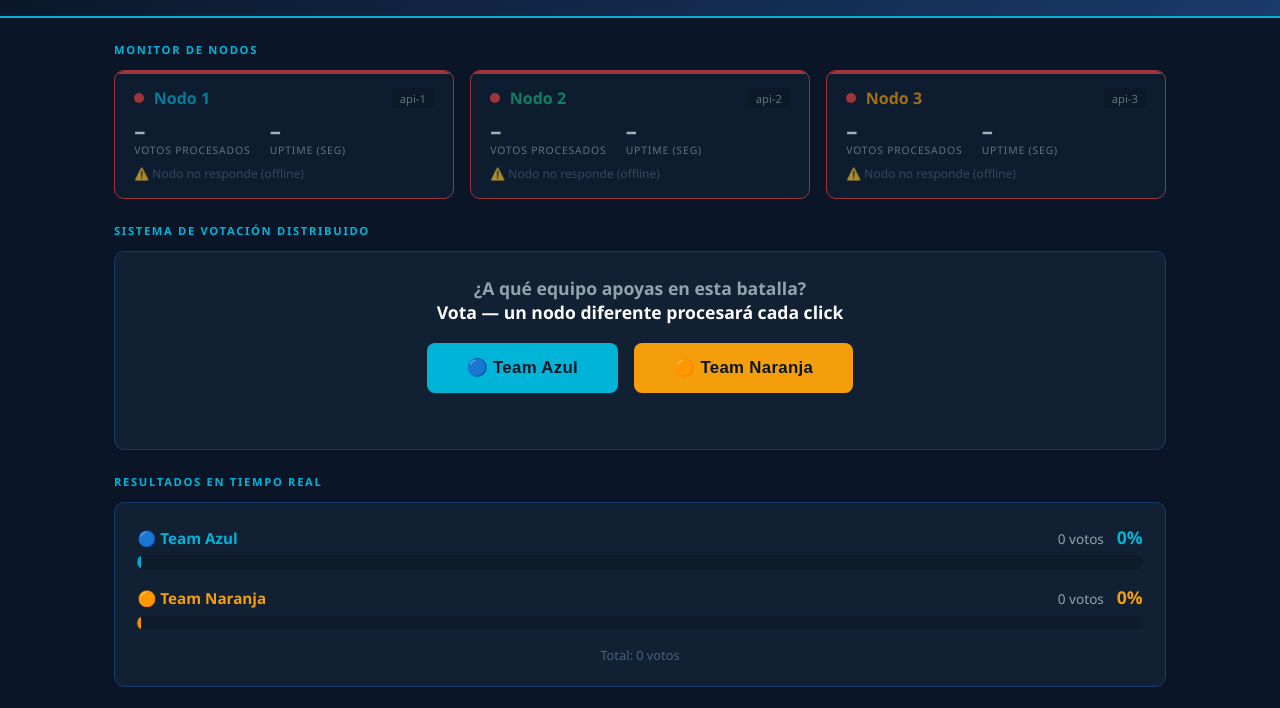
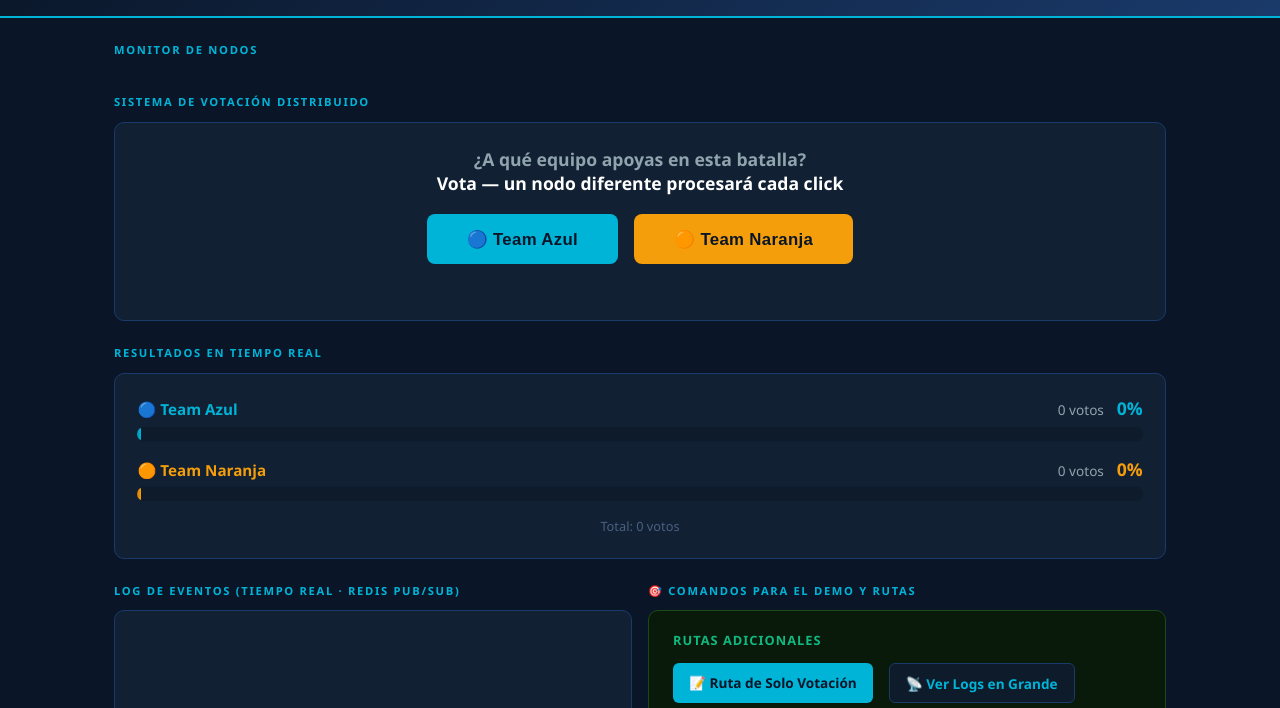
Before and after one commit to Dfsantana1/demo-sd, a plain HTML site: page dashboard/index.html in a window 1280 px wide. Shown: the part 55-763 px from the top of the page. Drawn offline with Linux system fonts and the light colour scheme; no server answers.

Commit message:
feat: auto-discovery of Serverless Nodes

```diff
--- a/dashboard/index.html
+++ b/dashboard/index.html
@@ -257,63 +257,8 @@
   <!-- NODES MONITOR -->
   <section>
     <div class="section-title">Monitor de Nodos</div>
-    <div class="nodes-grid">
-      <div class="node-card" id="card-1" style="--node-color:#00B4D8">
-        <div class="node-header">
-          <div class="status-dot"></div>
-          <div class="node-name" style="color:#00B4D8">Nodo 1</div>
-          <div class="node-tag">api-1</div>
-        </div>
-        <div class="node-stats">
-          <div class="stat">
-            <div class="stat-val" id="votes-1">–</div>
-            <div class="stat-label">Votos procesados</div>
-          </div>
-          <div class="stat">
-            <div class="stat-val" id="uptime-1">–</div>
-            <div class="stat-label">Uptime (seg)</div>
-          </div>
-        </div>
-        <div class="node-uptime" id="status-1">Verificando...</div>
-      </div>
-
-      <div class="node-card" id="card-2" style="--node-color:#10B981">
-        <div class="node-header">
-          <div class="status-dot"></div>
-          <div class="node-name" style="color:#10B981">Nodo 2</div>
-          <div class="node-tag">api-2</div>
-        </div>
-        <div class="node-stats">
-          <div class="stat">
-            <div class="stat-val" id="votes-2">–</div>
-            <div class="stat-label">Votos procesados</div>
-          </div>
-          <div class="stat">
-            <div class="stat-val" id="uptime-2">–</div>
-            <div class="stat-label">Uptime (seg)</div>
-          </div>
-        </div>
-        <div class="node-uptime" id="status-2">Verificando...</div>
-      </div>
-
-      <div class="node-card" id="card-3" style="--node-color:#F59E0B">
-        <div class="node-header">
-          <div class="status-dot"></div>
-          <div class="node-name" style="color:#F59E0B">Nodo 3</div>
-          <div class="node-tag">api-3</div>
-        </div>
-        <div class="node-stats">
-          <div class="stat">
-            <div class="stat-val" id="votes-3">–</div>
-            <div class="stat-label">Votos procesados</div>
-          </div>
-          <div class="stat">
-            <div class="stat-val" id="uptime-3">–</div>
-            <div class="stat-label">Uptime (seg)</div>
-          </div>
-        </div>
-        <div class="node-uptime" id="status-3">Verificando...</div>
-      </div>
+    <div class="nodes-grid" id="nodes-grid">
+      <!-- Los nodos de Railway aparecerán aquí por auto-descubrimiento en tiempo real -->
     </div>
   </section>
 
@@ -436,11 +381,9 @@
   // La variable de entorno API_BASE se inyecta automáticamente al levantar Docker
   const API_BASE = '___API_BASE___';
 
-  const NODE_URLS = [
-    API_BASE + '/api/node/1/status',
-    API_BASE + '/api/node/2/status',
-    API_BASE + '/api/node/3/status',
-  ];
+  // Mapa para trackear el auto-descubrimiento de nodos de Railway (o locales)
+  const activeNodes = new Map();
+
   const logEntries = [];
 
   // ── Votar ──────────────────────────────────────────────────────────────────
@@ -531,6 +474,9 @@
         if (data.type === 'new_vote') {
           updateResults(data.counts);
           addLogEntry(data);
+          registerNode(data.processedBy, data.nodeColor);
+        } else if (data.type === 'connected') {
+          registerNode(data.nodeId, data.nodeColor);
         } else if (data.type === 'reset') {
           updateResults({ A: 0, B: 0 });
           document.getElementById('event-log').innerHTML = '<div class="log-empty">Contadores reseteados</div>';
@@ -546,35 +492,6 @@
     };
   }
 
-  // ── Poll estado de cada nodo individualmente ───────────────────────────────
-  async function pollNodeStatus(nodeNum) {
-    const card    = document.getElementById(`card-${nodeNum}`);
-    const statusEl = document.getElementById(`status-${nodeNum}`);
-    const votesEl  = document.getElementById(`votes-${nodeNum}`);
-    const uptimeEl = document.getElementById(`uptime-${nodeNum}`);
-
-    try {
-      const controller = new AbortController();
-      const timeout = setTimeout(() => controller.abort(), 3000);
-
-      const res  = await fetch(NODE_URLS[nodeNum - 1], { signal: controller.signal });
-      clearTimeout(timeout);
-      const data = await res.json();
-
-      card.className = 'node-card online';
-      votesEl.textContent  = data.votesHandled;
-      uptimeEl.textContent = data.uptime;
-      statusEl.textContent = `Último ping: ${new Date().toLocaleTimeString('es')}`;
-    } catch (_) {
-      card.className = 'node-card offline';
-      votesEl.textContent  = '–';
-      uptimeEl.textContent = '–';
-      statusEl.textContent = '⚠️ Nodo no responde (offline)';
-    }
-  }
-
-  function pollAllNodes() {
-    [1, 2, 3].forEach(pollNodeStatus);
   }
 
   // ── Cargar votos iniciales ─────────────────────────────────────────────────
@@ -602,11 +519,10 @@
     });
   }
 
-  // ── Arrancar ───────────────────────────────────────────────────────────────
+  // ── Arrancar ────────────────────────────────────────────────────────────────
   connectSSE();
   loadInitialVotes();
-  pollAllNodes();
-  setInterval(pollAllNodes, 3000);
+  renderNodes();
 </script>
 </body>
 </html>
```
